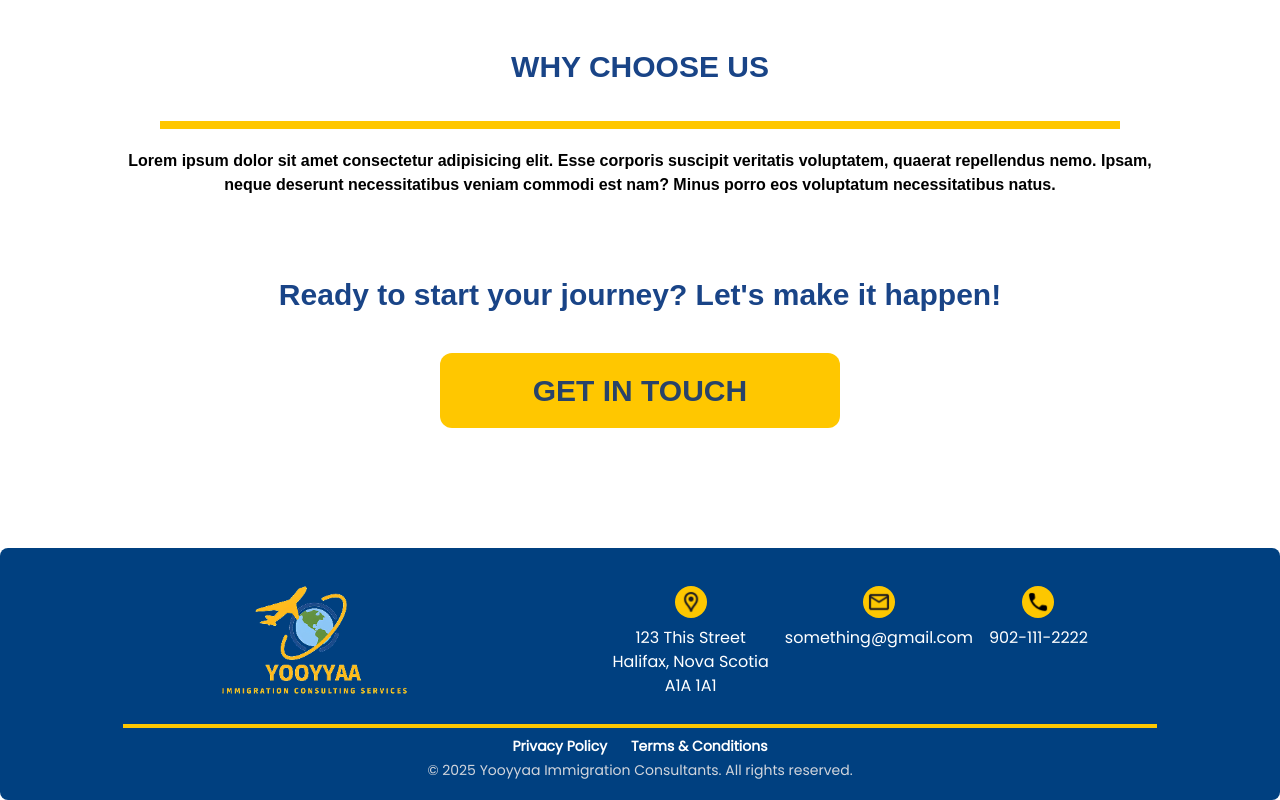
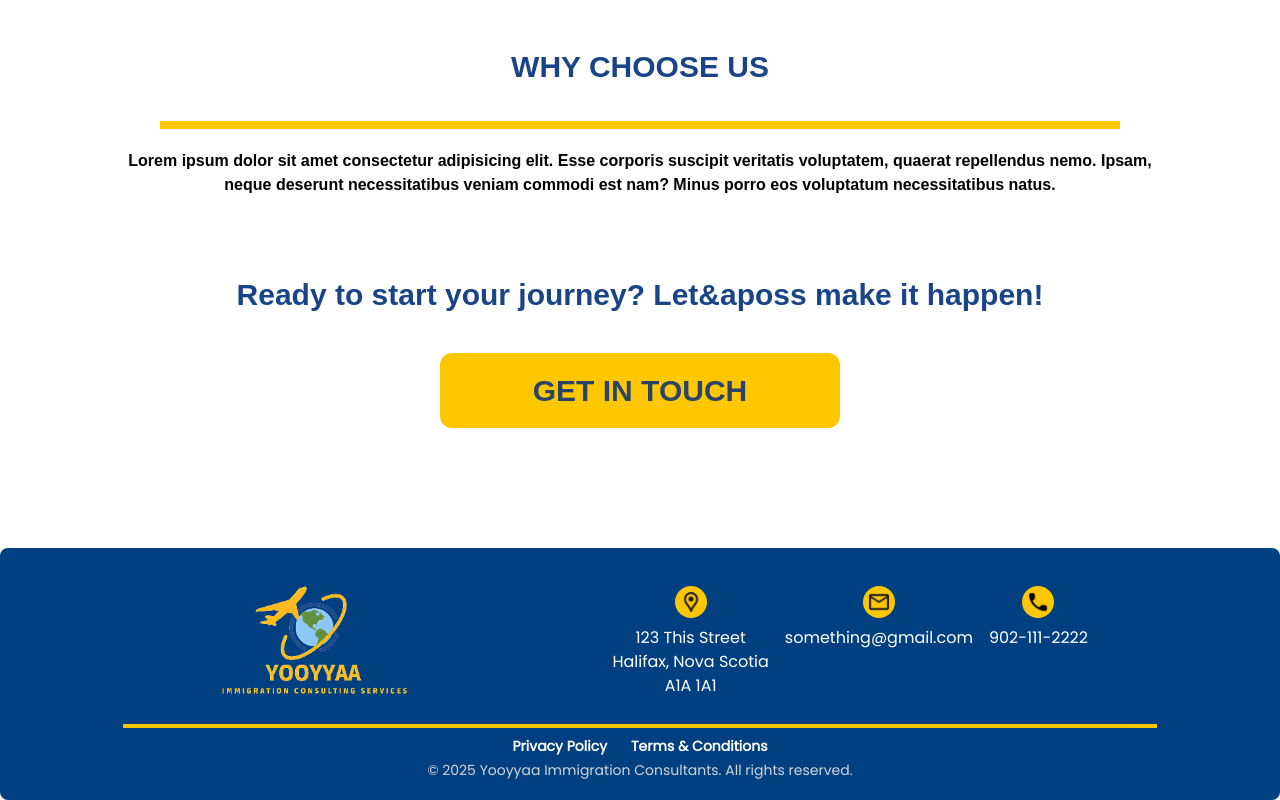
Before and after one commit to BestBow/Yooyyaa-Immigration-Consulting-Website, a React (Vite) app in the folder client/: page /about in a window 1280 px wide. Shown: the part 1392-2192 px from the top of the page. Built offline with nearby package versions, Linux system fonts and the light colour scheme.

Commit message:
Fixed errors on Lint check

```diff
--- a/client/src/pages/OurTeam.jsx
+++ b/client/src/pages/OurTeam.jsx
@@ -51,7 +51,7 @@ function AboutUs() {
             </div>
 
             <div className="connect mb-20">
-                <h2 className="ready mt-20 mb-10 text-3xl">Ready to start your journey? Let's make it happen!</h2>
+                <h2 className="ready mt-20 mb-10 text-3xl">Ready to start your journey? Let&aposs make it happen!</h2>
                 <Link to="/contact"><button type="button" id="get-in-touch" className="transition delay-50 duration-300 ease-in-out hover:scale-110">GET IN TOUCH</button></Link>
             </div>
         </div>
--- a/client/src/pages/Services.jsx
+++ b/client/src/pages/Services.jsx
@@ -26,7 +26,7 @@ function useWindowWidth ()
 function ServiceAnchorLinks ()
 {
 	return Object.entries( serviceFiles ).map(
-		( [ _, service ], index ) =>
+		( [service ], index ) =>
 		{
 			const isLastItem = index === Object.entries(serviceFiles).length - 1;
 			return (
@@ -48,7 +48,7 @@ function Services ()
 	const isMobile = windowWidth < MOBILE_BREAKPOINT;
 
 	return Object.entries( serviceFiles ).map(
-		( [ _, service ], index ) =>
+		( [service ], index ) =>
 		{
 			if ( isMobile )
 			{
```
